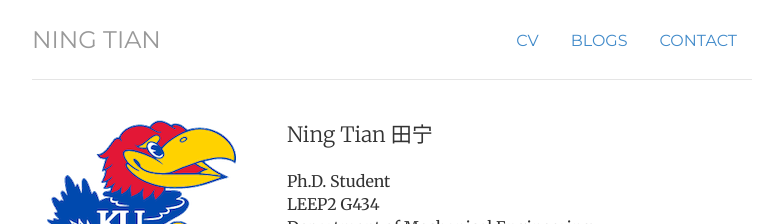
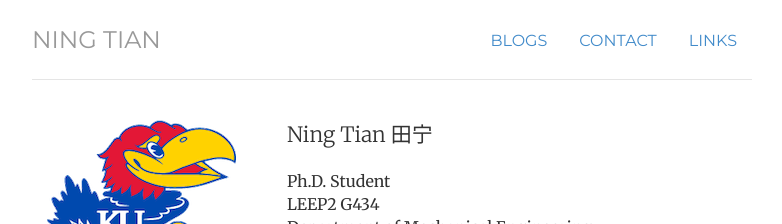
Before and after one commit to ningtian/ningtian.github.io, a Jekyll site: the page built from index.html, in a window 1280 px wide. Shown: the top 224 px of the page, without its empty margins (248-1030 px from the left). Built offline with Jekyll 4.4.1, drawn with Linux system fonts in a browser that asks for light colours.

Commit message:
Update header.html

```diff
--- a/_includes/header.html
+++ b/_includes/header.html
@@ -1,9 +1,11 @@
 <div class="header">
 	<ul class="nav nav-pills pull-right">
-		<li class="{{ page.cv }}"><a href="/cv" title="CV">CV</a></li>
+		<!--<li class="{{ page.cv }}"><a href="/cv" title="CV">CV</a></li> -->
 		<!-- <li class="{{ page.projects }}"><a href="/projects" title="Projects">Projects</a></li> -->
 		<li class="{{ page.blogs }}"><a href="/blogs" title="Blogs">Blogs</a></li>
 		<li class="{{ page.contact }}"><a href="/contact" title="Contact">Contact</a></li>
+                <li class="{{ page.links }}"><a href="/links" title="CV">Links</a></li>
+
 	</ul>
 	<h3 class="text-muted"><a href="/">Ning Tian</a></h3>
 </div> <!-- /header -->
```
